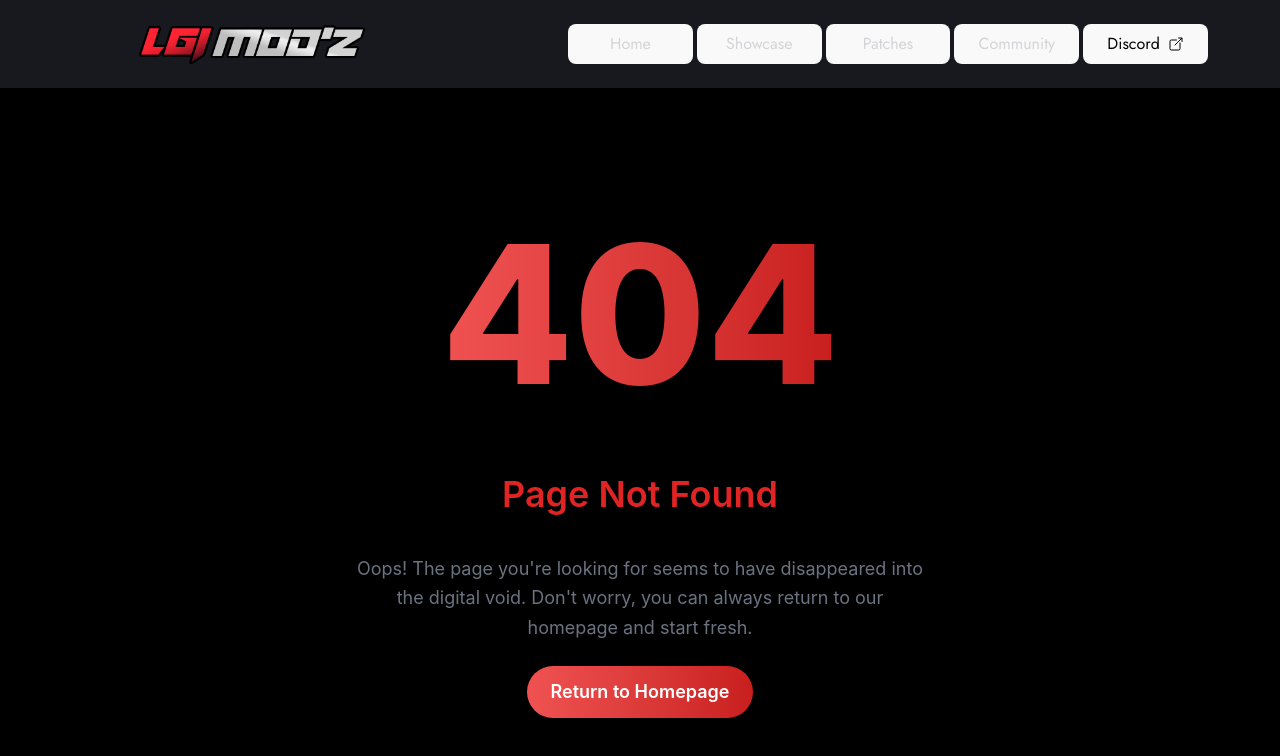
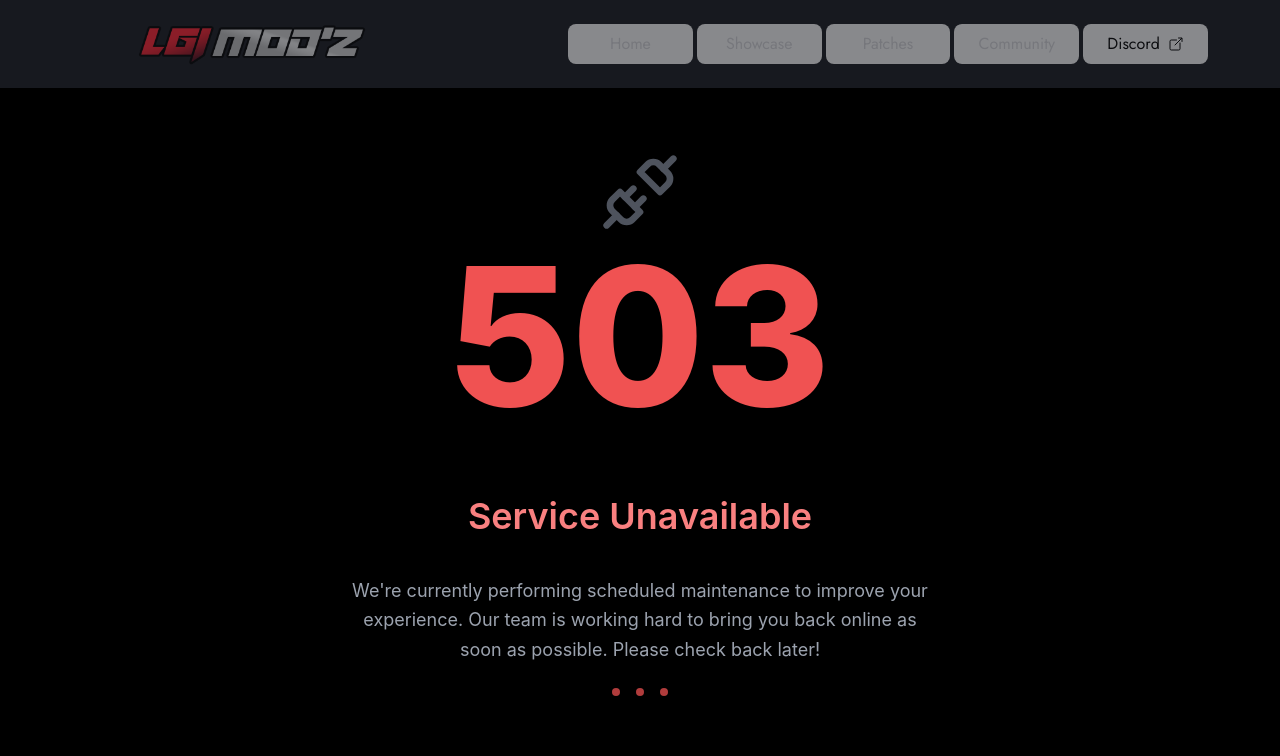
Before and after one commit to VenomHare/lgishowcase, a React (Vite) app: page /maintenance in a window 1280 px wide. Shown: the top 756 px of the page. Built offline with nearby package versions, Linux system fonts and the light colour scheme; a web font is replaced by a local one.

Commit message:
feat(maintenance-mode): added maintenance mode

```diff
--- a/src/components/NavBar.tsx
+++ b/src/components/NavBar.tsx
@@ -6,13 +6,13 @@ import {IoOpenOutline} from "react-icons/io5"
 
 type Props = {
     active: string,
+    isMaintenance?: boolean
 }
 
-const NavBar: React.FC<Props> = ({ active }) => {
+const NavBar: React.FC<Props> = ({ active, isMaintenance = false }) => {
 
     const [isMenuOpen, setIsMenuOpen] = useState(false);
     const [closeAnimate, setCloseAnimate] = useState(false);
-
 
     const navigate = useNavigate();
     const handleOpenClose = async () => {
@@ -28,13 +28,24 @@ const NavBar: React.FC<Props> = ({ active }) => {
         }
     }
 
+    const handleNavigation = (path: string) => {
+        if (!isMaintenance) {
+            navigate(path);
+        }
+    }
+
     return (
         <div className='z-[199] fixed top-0 left-0 w-full h-[11%] shadow-2xl flex justify-around items-center bg-nav-background'>
             <div className={`
                 flex items-center justify-center h-full w-full
                 lg:w-fit
             `}>
-                <img src={Config.WebsiteLogo} alt='LGI MODz Logo' className='max-h-[80%] lg:max-h-full max-w-[70%]' onClick={() => { navigate("/") }} />
+                <img
+                    src={Config.WebsiteLogo}
+                    alt='LGI MODz Logo'
+                    className={`max-h-[80%] lg:max-h-full max-w-[70%] ${isMaintenance ? 'opacity-50 cursor-not-allowed' : 'cursor-pointer'}`}
+                    onClick={() => !isMaintenance && navigate("/")}
+                />
             </div>
             <div className="z-[13] absolute right-[5svw] text-2xl lg:hidden" onClick={handleOpenClose}>
                 {
@@ -51,25 +62,26 @@ const NavBar: React.FC<Props> = ({ active }) => {
                 `} data-active={isMenuOpen} data-out={closeAnimate}>
 
                 {
-                    Config.Navbar.map((n, i)=><a key={i} onClick={() => navigate(n.slug)} className='w-full'>
+                    Config.Navbar.map((n, i)=><a key={i} onClick={() => handleNavigation(n.slug)} className='w-full'>
                     <button className={`
                         cursor-pointer w-full py-4 text-offwhite border-t-1 border-b-1 border-secondary data-[active=true]:bg-primary
                         lg:rounded-lg lg:border-0 lg:py-2 lg:max-w-[150px] font-Jost
+                        ${isMaintenance ? 'opacity-50 cursor-not-allowed' : ''}
                     `} data-active={active == n.slug.slice(1)}>
                         {n.label}
                     </button>
                 </a>)
                 }
 
-                <a href={Config.discordServerLink} target='blank'className='w-full'>
+                <a href={Config.discordServerLink} target='blank' className='w-full'>
                     <button data-active={active == "Discord"} className={`
                         cursor-pointer w-full py-4 flex items-center justify-center gap-2 text-black bg-offwhite
                         lg:rounded-lg lg:py-2 font-Jost
+                        ${isMaintenance ? 'opacity-50 cursor-not-allowed pointer-events-none' : ''}
                     `}>
                         Discord
                         <IoOpenOutline />
                     </button>
-
                 </a>
                 {/* <a href="faq">
                     <button data-active={active == "faq"}>
--- /dev/null
+++ b/src/components/Pages/Maintenance.tsx
@@ -0,0 +1,54 @@
+import { Helmet } from 'react-helmet-async'
+import NavBar from "./../NavBar"
+import { Unplug } from 'lucide-react'
+
+const Maintenance = () => {
+    return (<>
+        <Helmet>
+            <title>503 - Service Unavailable | LGI Mods</title>
+            <meta name="description" content="Our website is currently undergoing maintenance. Please check back soon." />
+            <meta name="robots" content="noindex" />
+            <script type="application/ld+json">
+                {`
+                    {
+                        "@context": "https://schema.org",
+                        "@type": "WebPage",
+                        "name": "503 - Service Unavailable",
+                        "description": "Website is currently under maintenance",
+                        "breadcrumb": {
+                            "@type": "BreadcrumbList",
+                            "itemListElement": [{
+                                "@type": "ListItem",
+                                "position": 1,
+                                "name": "503 Error",
+                                "item": "https://lgimodz.vercel.app/maintenance"
+                            }]
+                        }
+                    }
+                `}
+            </script>
+        </Helmet>
+        <NavBar active='maintenance' isMaintenance={true} />
+        <div className="w-screen flex flex-col items-center justify-center min-h-[89vh] text-center p-8 bg-black animate-fadeIn">
+            <div className="relative">
+                <div className="absolute top-0 left-1/2 transform -translate-x-1/2 -translate-y-1/2 z-10">
+                    <Unplug className="w-20 h-20 text-gray-500 animate-[pulse_2s_ease-in-out_infinite]" />
+                </div>
+                <h1 className="text-[12rem] font-extrabold m-0 text-red-500 shadow-lg animate-fadeIn delay-200">503</h1>
+            </div>
+            <h2 className="text-4xl font-semibold my-4 text-red-400 animate-fadeIn delay-400">Service Unavailable</h2>
+            <p className="text-lg text-gray-400 my-6 max-w-xl leading-relaxed animate-fadeIn delay-600">
+                We're currently performing scheduled maintenance to improve your experience.
+                Our team is working hard to bring you back online as soon as possible.
+                Please check back later!
+            </p>
+            <div className="flex gap-4 animate-fadeIn delay-800">
+                <div className="h-2 w-2 rounded-full bg-red-500 animate-pulse"></div>
+                <div className="h-2 w-2 rounded-full bg-red-500 animate-pulse delay-150"></div>
+                <div className="h-2 w-2 rounded-full bg-red-500 animate-pulse delay-300"></div>
+            </div>
+        </div>
+    </>)
+}
+
+export default Maintenance;
--- a/src/main.tsx
+++ b/src/main.tsx
@@ -8,6 +8,7 @@ import { HelmetProvider } from 'react-helmet-async';
 import './index.css'
 import {
   createBrowserRouter,
+  Navigate,
   RouterProvider,
 } from "react-router-dom";
 import App from './App.tsx'
@@ -16,53 +17,63 @@ import HowToBuy from './components/Pages/HowToBuy.tsx'
 import BrowseMods from './components/Pages/BrowseMods.tsx'
 import BrowsePatches from './components/Pages/BrowsePatches.tsx'
 import PatchDetails from './components/Pages/PatchDetails.tsx'
+import Maintenance from './components/Pages/Maintenance.tsx'
 
 const router = createBrowserRouter([
   {
-    path: "/",
-    element: <App />,
+    path: "/maintenance",
+    element: <Maintenance />,
     errorElement: <ErrorPage />
   },
   {
-    path: "/home",
-    element: <App />,
-    errorElement: <ErrorPage />
+    path: "*",
+    element: <Navigate to={"/maintenance"} replace/>
   },
-  {
-    path: "/mods",
-    element: <BrowseMods />,
-    errorElement: <ErrorPage />
-  },
-  {
-    path: "/patches/:modId", // Dynamic route for patches
-    element: <PatchDetails/>,
-    errorElement: <ErrorPage />
-  },
-  {
-    path: "/patches",
-    element: <BrowsePatches />,
-    errorElement: <ErrorPage />
-  },
-  {
-    path: "/policies",
-    element: <Privacy />,
-    errorElement: <ErrorPage />
-  },
-  {
-    path: "/showcase",
-    element: <Showcase />,
-    errorElement: <ErrorPage />
-  },
-  {
-    path: "/community",
-    element: <Downloads />,
-    errorElement: <ErrorPage />
-  },
-  {
-    path: "/howtobuy",
-    element: <HowToBuy />,
-    errorElement: <ErrorPage />
-  },
+  // {
+  //   path: "/",
+  //   element: <App />,
+  //   errorElement: <ErrorPage />
+  // },
+  // {
+  //   path: "/home",
+  //   element: <App />,
+  //   errorElement: <ErrorPage />
+  // },
+  // {
+  //   path: "/mods",
+  //   element: <BrowseMods />,
+  //   errorElement: <ErrorPage />
+  // },
+  // {
+  //   path: "/patches/:modId", // Dynamic route for patches
+  //   element: <PatchDetails/>,
+  //   errorElement: <ErrorPage />
+  // },
+  // {
+  //   path: "/patches",
+  //   element: <BrowsePatches />,
+  //   errorElement: <ErrorPage />
+  // },
+  // {
+  //   path: "/policies",
+  //   element: <Privacy />,
+  //   errorElement: <ErrorPage />
+  // },
+  // {
+  //   path: "/showcase",
+  //   element: <Showcase />,
+  //   errorElement: <ErrorPage />
+  // },
+  // {
+  //   path: "/community",
+  //   element: <Downloads />,
+  //   errorElement: <ErrorPage />
+  // },
+  // {
+  //   path: "/howtobuy",
+  //   element: <HowToBuy />,
+  //   errorElement: <ErrorPage />
+  // },
 ]);
 
 // const popUp = sessionStorage.getItem("popupview")
```
Also changed, not shown: vercel.json.
